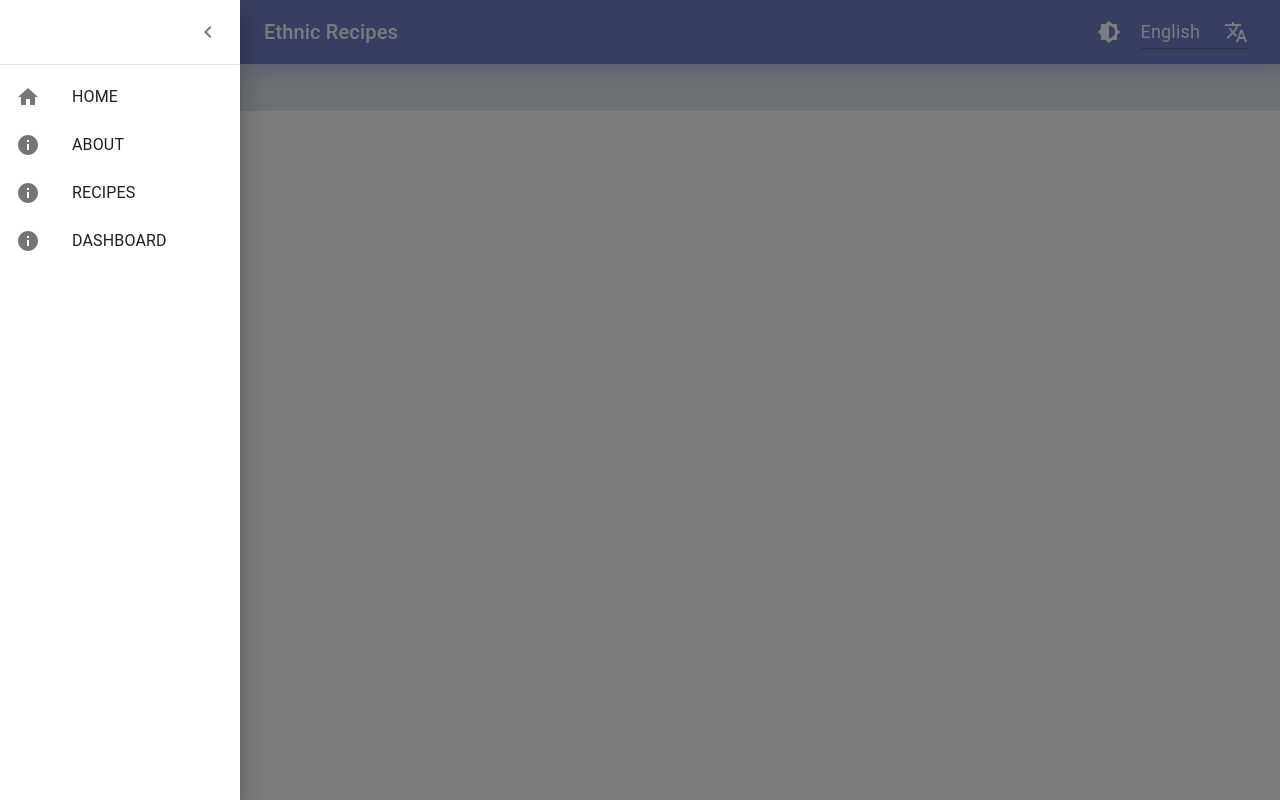
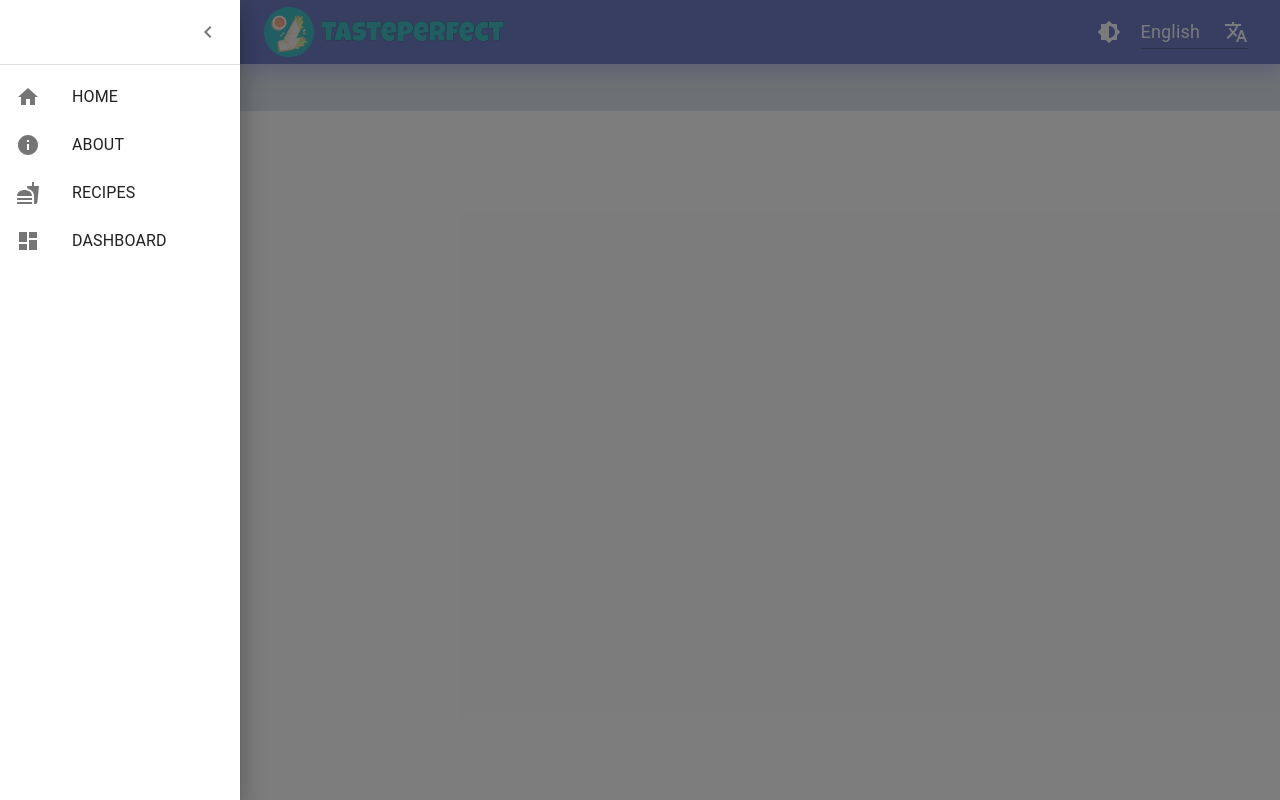
Before and after one commit to Borghese-Gladiator/recipe-sharing-site, a React (Create React App) app: page / in a window 1280 px wide. Both pictures are taken after a click on the button 36 px from the left and 32 px from the top of the page. Built offline with nearby package versions, Linux system fonts and the light colour scheme.

Commit message:
Added custom icon as logo

```diff
--- a/src/App.js
+++ b/src/App.js
@@ -9,6 +9,7 @@ import AboutPage from './pages/AboutPage';
 import RecipesPage from './pages/RecipesPage';
 import DashboardPage from './pages/DashboardPage';
 import "react-responsive-carousel/lib/styles/carousel.min.css"; // requires a loader
+import logo from './img/TastePerfect Logo.png'
 
 export default class App extends React.Component {
   constructor(props) {
@@ -41,6 +42,7 @@ export default class App extends React.Component {
       <HashRouter initialEntries={['/drafts']} initialIndex={0}>
         <div style={{backgroundColor: "#DAE3E7"}}>
           <NavigationMenu
+            logo={logo}
             onSelectLanguage={this.onSelectLanguage}
             setDarkMode={this.setDarkMode}
           />
--- a/src/components/NavigationMenu.js
+++ b/src/components/NavigationMenu.js
@@ -27,6 +27,8 @@ import Brightness3Icon from '@material-ui/icons/Brightness3';
 import TranslateIcon from '@material-ui/icons/Translate';
 import HomeIcon from '@material-ui/icons/Home'
 import InfoIcon from '@material-ui/icons/Info';
+import FastfoodIcon from '@material-ui/icons/Fastfood';
+import DashboardIcon from '@material-ui/icons/Dashboard';
 
 /*
   Navigation Menu holds
@@ -117,6 +119,9 @@ const useStyles = makeStyles((theme) => ({
       duration: theme.transitions.duration.enteringScreen,
     }),
   },
+  logo: {
+    height: '50px',
+  },
   menuButton: {
     marginRight: theme.spacing(2),
   },
@@ -173,6 +178,7 @@ const useStyles = makeStyles((theme) => ({
 
 export default function PersistentDrawerLeft(props) {
   const classes = useStyles();
+  const {logo} = props;
   const theme = useTheme();
   const [open, setOpen] = React.useState(false);
 
@@ -215,9 +221,7 @@ export default function PersistentDrawerLeft(props) {
           >
             <MenuIcon />
           </IconButton>
-          <Typography variant="h6" className={classes.title}>
-            Ethnic Recipes
-          </Typography>
+          <img src={logo} className={classes.logo} alt="logo" />
           <div className={classes.grow} />
           <div className={classes.sectionDesktop}>
             <IconButton
@@ -257,8 +261,8 @@ export default function PersistentDrawerLeft(props) {
             {[
               { text: 'HOME', link: '/', iconFunc: () => { return <HomeIcon /> } },
               { text: 'ABOUT', link: '/about', iconFunc: () => { return <InfoIcon /> } },
-              { text: 'RECIPES', link: '/recipes', iconFunc: () => { return <InfoIcon /> } },
-              { text: 'DASHBOARD', link: '/dashboard', iconFunc: () => { return <InfoIcon /> } },
+              { text: 'RECIPES', link: '/recipes', iconFunc: () => { return <FastfoodIcon /> } },
+              { text: 'DASHBOARD', link: '/dashboard', iconFunc: () => { return <DashboardIcon /> } },
             ].map((obj, idx) => {
               return <ListItemLink key={obj.text + idx} to={obj.link} primary={obj.text} icon={obj.iconFunc()} />
             })}
```
Also changed, not shown: src/img/TastePerfect Logo.png (added).
